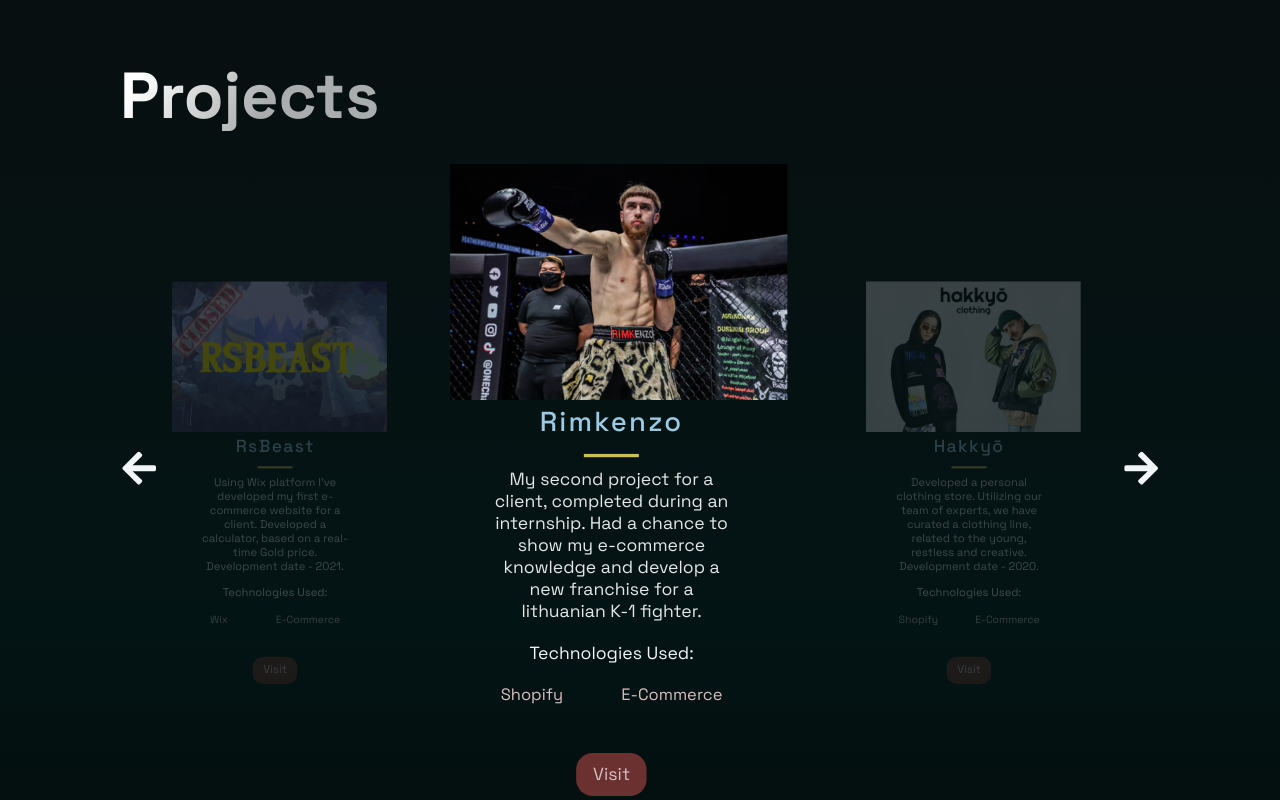
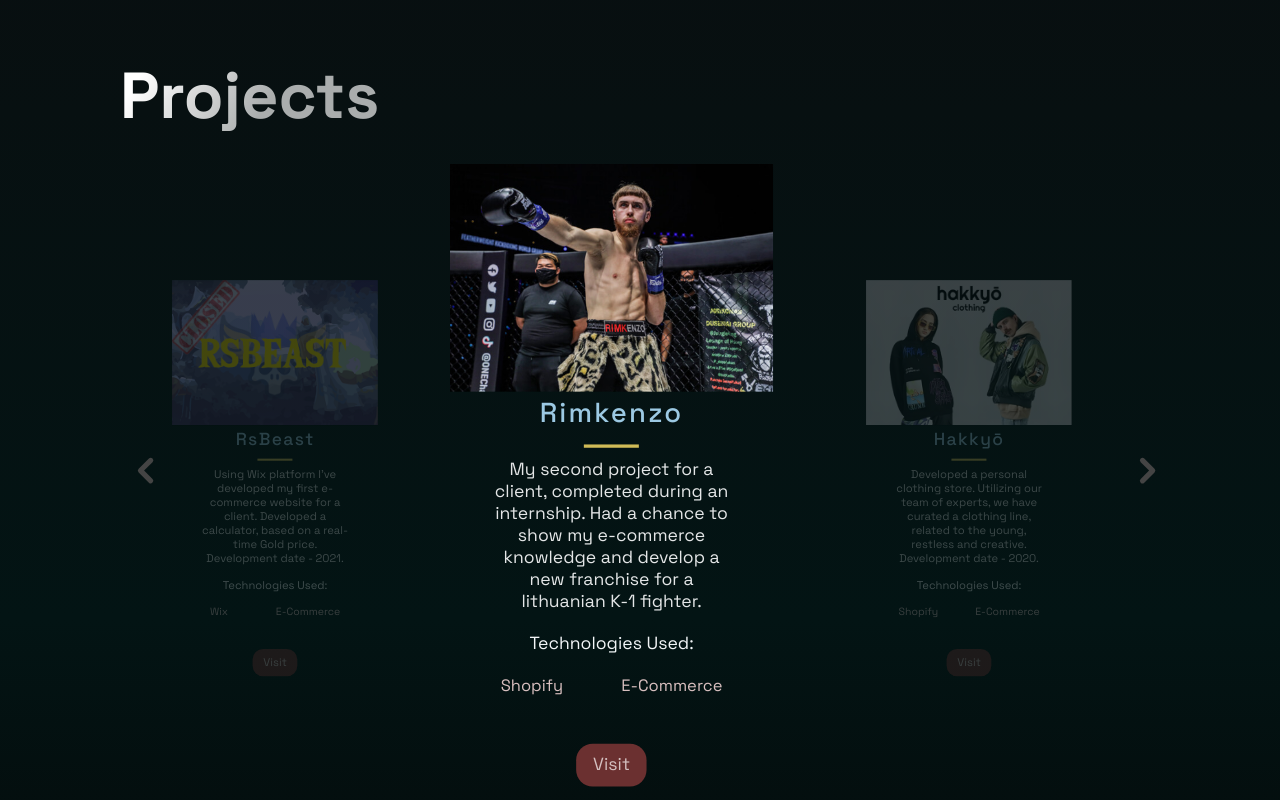
Before and after one commit to lukutuks/portfolio_website-LK, a Next.js app: page / in a window 1280 px wide. Shown: the part 1120-1920 px from the top of the page. Built offline with nearby package versions, Linux system fonts and the light colour scheme.

Commit message:
Responsive Slider
Updates:
• Responsive Slider;
• Scrollable on mobile + built-in arrows

```diff
--- a/src/components/Slider/SimpleSlider.js
+++ b/src/components/Slider/SimpleSlider.js
@@ -5,29 +5,28 @@
 import { projects } from '../../constants/constants';
 import "slick-carousel/slick/slick.css";
 import "slick-carousel/slick/slick-theme.css";
-import { FaArrowLeft, FaArrowRight } from 'react-icons/fa';
-
+import { HiChevronLeft, HiChevronRight} from "react-icons/hi";
 
 function SimpleSlider(){
   const [imageIndex, setImageIndex] = useState(0);
 const NextArrow = ({ onClick }) => {
     return (
       <div className="arrownext" onClick={onClick}>
-        <FaArrowRight style={{height: '3vw', width: '3vw'}}/>
+        <HiChevronRight className='Chevron' style={{height: '4vw', width: '4vw'}}/>
       </div>
     );
   };
   const PrevArrow = ({ onClick }) => {
     return (
       <div className="arrowprev" onClick={onClick}>
-        <FaArrowLeft style={{height: '3vw', width: '3vw'}}/>
+        <HiChevronLeft className='Chevron' style={{height: '4vw', width: '4vw'}}/>
       </div>
     );
   };
   var settings = {
     infinite: true,
     lazyLoad: true,
-    speed: 300,
+    speed: 500,
     slidesToShow: 3,
     centerMode: true,
     centerPadding: 0,
--- a/src/components/Slider/SliderStyles.js
+++ b/src/components/Slider/SliderStyles.js
@@ -1,4 +1,6 @@
 import styled from 'styled-components';
+
+
 
 export const Img = styled.img`
 
--- a/src/components/Technologies/Technologies.js
+++ b/src/components/Technologies/Technologies.js
@@ -49,7 +49,6 @@
         </ListContainer>
       </ListItem>
     </List>
-    <SectionDivider colorAlt />
   </Section>
 );
 
--- a/src/styles/globals.js
+++ b/src/styles/globals.js
@@ -17,9 +17,17 @@
 
   }
 
+  .Chevron {
+    color: #444444;
+    transition: 0.5s;
+  }
+  .Chevron:hover {
+    color: #09114d;
+    transition: 0.5s;
+    }
 
   .slide img {
-    width: 24vw;
+    width:100%;
     margin: 0 auto;
     @media ${(props) => props.theme.breakpoints.lg} {
 
```
